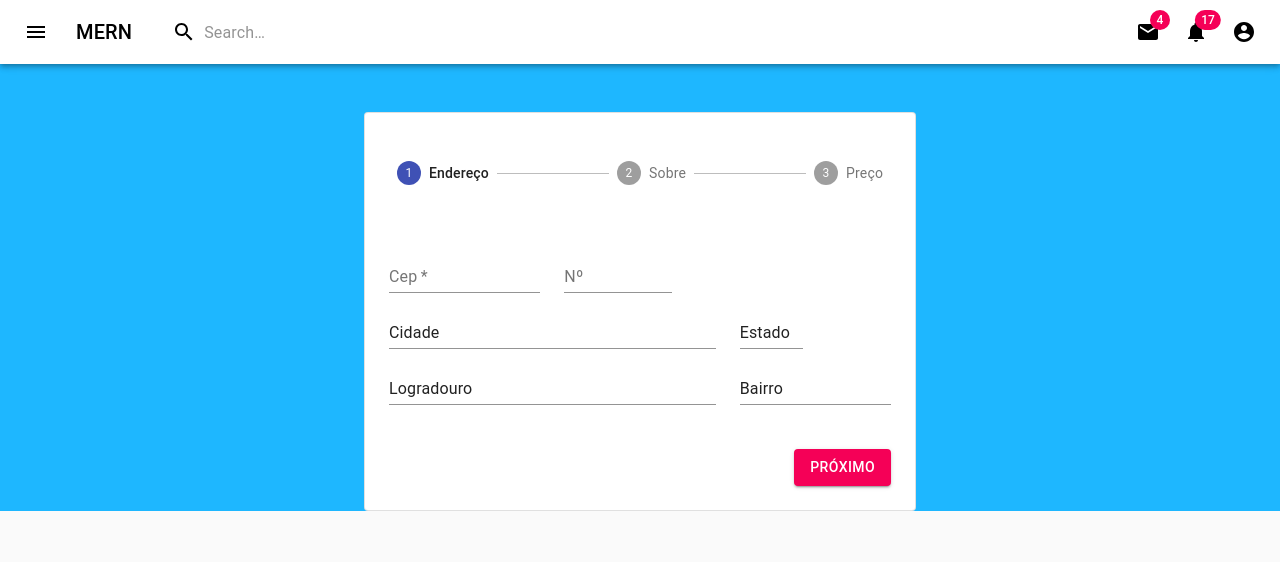
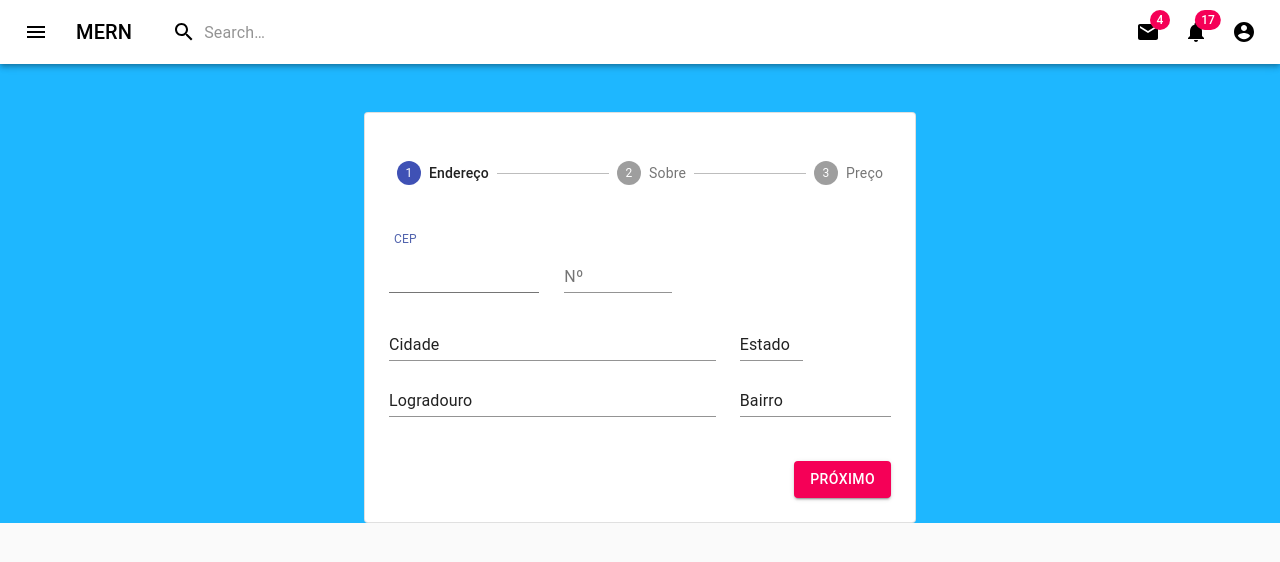
Before and after one commit to ahsouza/mern, a React (Create React App) app in the folder client/: page / in a window 1280 px wide. Shown: the top 562 px of the page. Built offline with nearby package versions, Linux system fonts and the light colour scheme.

Commit message:
feat: implementar mascára em cep

```diff
--- a/client/src/template/checkout/AddressForm.tsx
+++ b/client/src/template/checkout/AddressForm.tsx
@@ -1,8 +1,8 @@
-import React from 'react'
+import React, { InputHTMLAttributes } from 'react'
 import Grid from '@material-ui/core/Grid'
 import TextField from '@material-ui/core/TextField'
 import axios from 'axios'
-
+import Input from '../../components/input/index'
 interface Endereco {
   cep: string
   bairro: string
@@ -11,7 +11,7 @@ interface Endereco {
   estado: string
 }
 
-const AddressForm: React.FC = () => {
+const AddressForm: React.FC<InputHTMLAttributes<HTMLInputElement>> = () => {
   const [cep, setCep] = React.useState(0)
   const [endereco, setEndereco] = React.useState<Endereco>({} as Endereco)
 
@@ -38,18 +38,12 @@ const AddressForm: React.FC = () => {
       <br/>
       <Grid container spacing={3}>
         <Grid item xs={8} sm={4}>
-          <TextField
-            required
+          <Input
+            name="cep"
             onChange={handleChange}
-            onBlur={handleBlur}
-            name="cep"
-            label="Cep"
-            variant="standard"
-            fullWidth
-            inputProps={{ maxLength: 8 }}
+            onBlur={handleBlur} mask="cep"
           />
         </Grid>
-
         <Grid item xs={4} sm={3}>
           <TextField
             name="numero"
@@ -89,8 +83,7 @@ const AddressForm: React.FC = () => {
             variant="standard"
           />
         </Grid>
-
-        <Grid item xs={6} sm={4}>
+        <Grid item xs={12} sm={4}>
           <TextField
             name="bairro"
             defaultValue="Bairro"
@@ -105,5 +98,4 @@ const AddressForm: React.FC = () => {
     </React.Fragment>
   )
 }
-
 export default AddressForm
```
